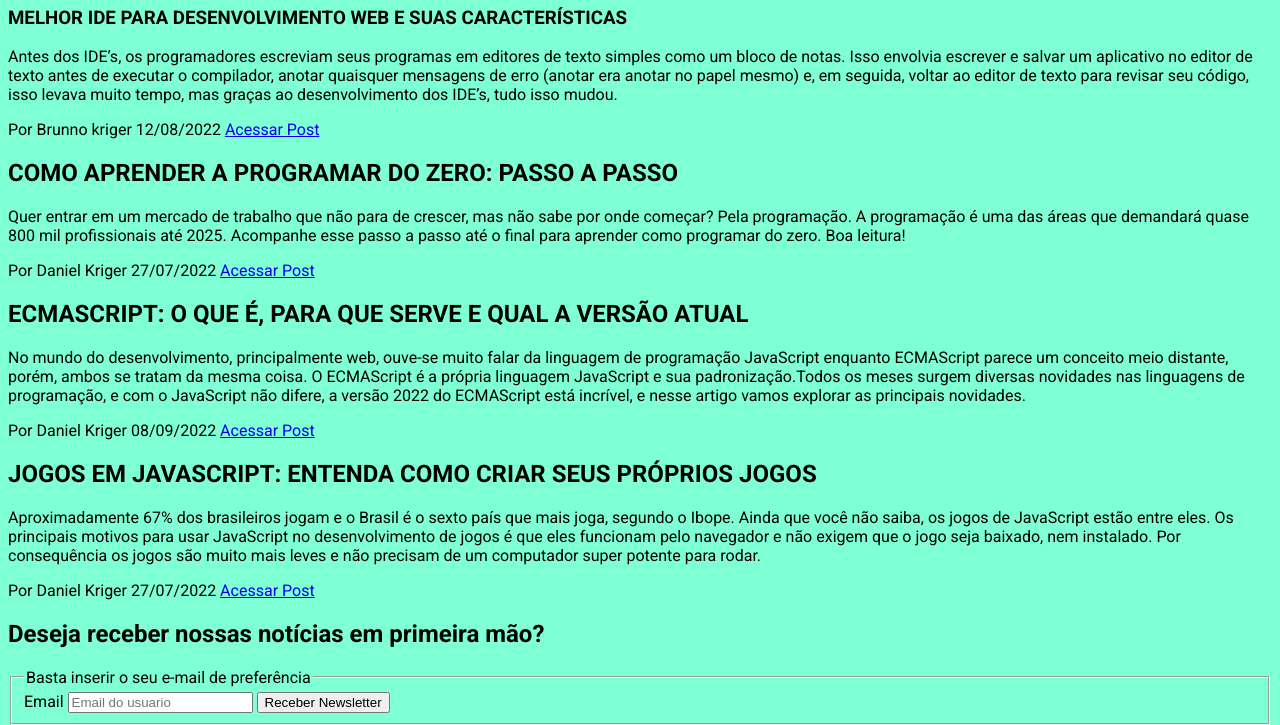
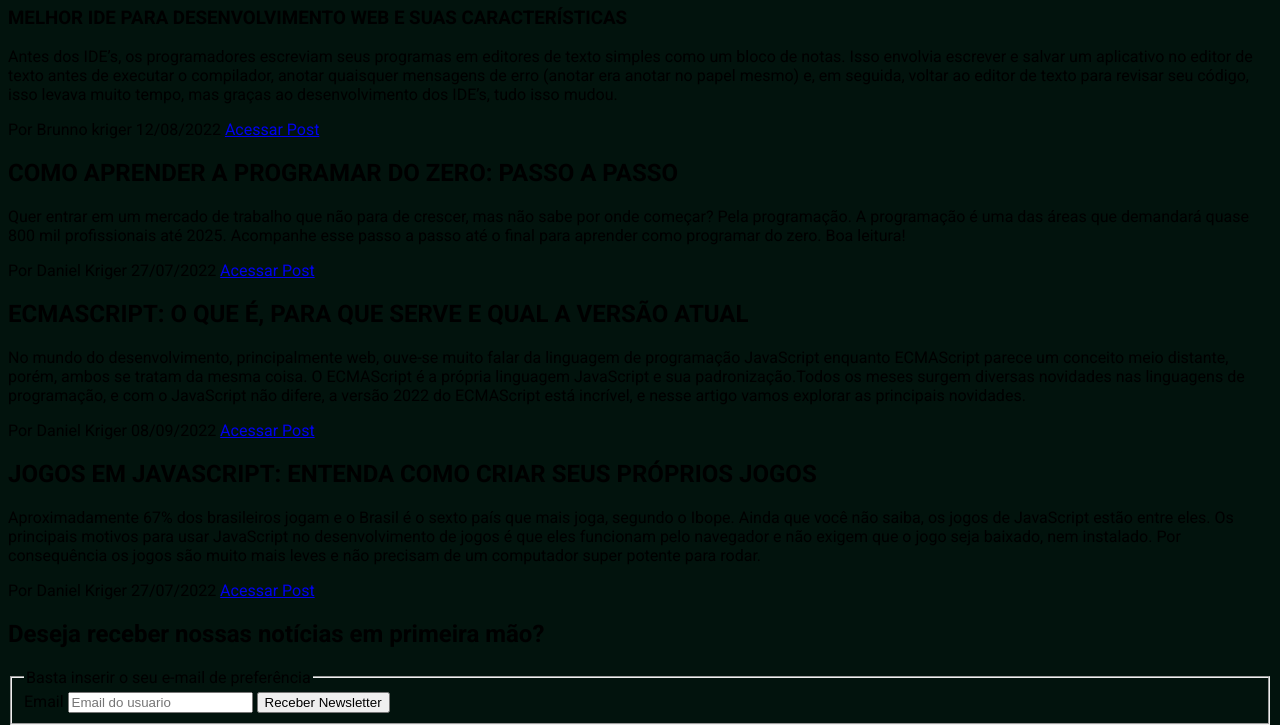
Before and after one commit to guilherme3110/m1-kenzie, a plain HTML site: page index.html in a window 1280 px wide. Shown: the part 324-1049 px from the top of the page. Drawn offline with Linux system fonts and the light colour scheme.

Commit message:
alterando para ve se está funcionando o git

```diff
--- a/style.css
+++ b/style.css
@@ -1,7 +1,7 @@
 @import url('https://fonts.googleapis.com/css2?family=Roboto:wght@100;400;700&display=swap');
 
 body {
-    background-color: aquamarine;
+    background-color: rgb(2, 19, 13);
     font-family: 'Roboto', sans-serif;
     height: 100vh;
 }
```
